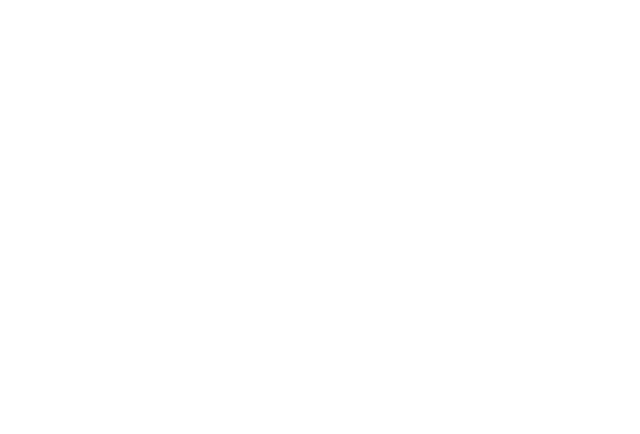
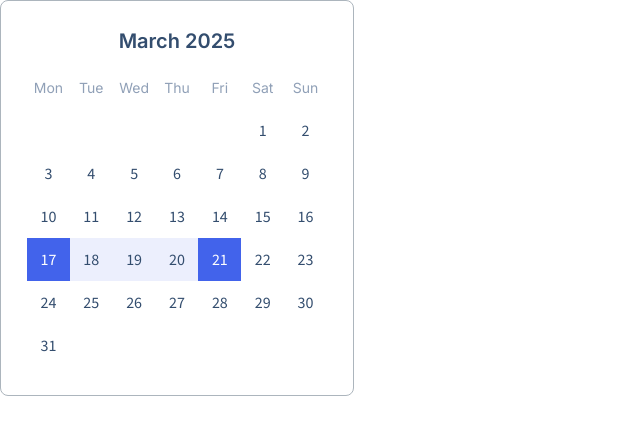
Before and after one commit to js-tasks-ru/htmlcss-20250313_v-junolainen, a website: page 05-lection3/03-calendar/index.html in a window 1280 px wide. Shown: the whole page, without its empty margins (0-640 px from the left). Drawn offline with nearby package versions, Linux system fonts and the light colour scheme.

Commit message:
dz5 lecture3 03 calendar

```diff
--- a/05-lection3/02-modal/modal.css
+++ b/05-lection3/02-modal/modal.css
@@ -40,7 +40,7 @@
     font-weight: 600;
     font-size: 20px;
     line-height: 24px;
-    color: #334d6e;
+    color: var(--widget-text);
 }
 
 .modal__text {
--- a/05-lection3/03-calendar/calendar.css
+++ b/05-lection3/03-calendar/calendar.css
@@ -0,0 +1,64 @@
+.calendar {
+    background: var(--white);
+    border: 1px solid var(--grey-3);
+    border-radius: 8px;
+    padding: 28px 26px;
+    width: 100%;
+    max-width: 300px;
+    font-family: 'Inter';
+    font-style: normal;
+}
+
+.calendar__title {
+    font-weight: 600;
+    font-size: 20px;
+    line-height: 24px;
+    color: var(--widget-text);
+    text-align: center;
+}
+
+.calendar__wrapper {
+    padding-bottom: 100%;
+    margin-top: 14px;
+    position: relative;
+}
+
+.calendar__inner {
+    position: absolute;
+    top: 0;
+    left: 0;
+    bottom: 0;
+    right: 0;
+    display: grid;
+    grid-template-columns: repeat(7, 1fr);
+    grid-template-rows: repeat(7, 1fr);
+}
+
+.calendar__item {
+    display: flex;
+    align-items: center;
+    justify-content: center;
+    font-weight: 400;
+    line-height: 20px;
+}
+
+.calendar__item_day {
+    font-size: 14px;
+    color: #90a0b7;
+}
+
+.calendar__item_date {
+    font-family: 'Source Sans 3';
+    font-style: normal;
+    font-size: 16px;
+    color: var(--widget-text);
+}
+
+.calendar__item_selection-edge {
+    background-color: var(--blue);
+    color: var(--white);
+}
+
+.calendar__item_selection-inside {
+    background-color: rgba(160, 177, 245, 0.2);
+}
--- a/05-lection3/03-calendar/index.html
+++ b/05-lection3/03-calendar/index.html
@@ -2,11 +2,60 @@
 <!-- Страница с календарем -->
 <html lang="ru">
     <head>
-        <link rel="stylesheet" href="../../assets/css/main.css">
-        <link rel="stylesheet" href="./calendar.css">
+        <link rel="stylesheet" href="../../assets/css/main.css" />
+        <link rel="stylesheet" href="./calendar.css" />
         <title>Calendar</title>
     </head>
     <body>
-
+        <div class="calendar">
+            <p class="calendar__title">March 2025</p>
+            <div class="calendar__wrapper">
+                <div class="calendar__inner">
+                    <span class="calendar__item calendar__item_day">Mon</span>
+                    <span class="calendar__item calendar__item_day">Tue</span>
+                    <span class="calendar__item calendar__item_day">Wed</span>
+                    <span class="calendar__item calendar__item_day">Thu</span>
+                    <span class="calendar__item calendar__item_day">Fri</span>
+                    <span class="calendar__item calendar__item_day">Sat</span>
+                    <span class="calendar__item calendar__item_day">Sun</span>
+                    <span class="calendar__item"></span>
+                    <span class="calendar__item"></span>
+                    <span class="calendar__item"></span>
+                    <span class="calendar__item"></span>
+                    <span class="calendar__item"></span>
+                    <span class="calendar__item calendar__item_date">1</span>
+                    <span class="calendar__item calendar__item_date">2</span>
+                    <span class="calendar__item calendar__item_date">3</span>
+                    <span class="calendar__item calendar__item_date">4</span>
+                    <span class="calendar__item calendar__item_date">5</span>
+                    <span class="calendar__item calendar__item_date">6</span>
+                    <span class="calendar__item calendar__item_date">7</span>
+                    <span class="calendar__item calendar__item_date">8</span>
+                    <span class="calendar__item calendar__item_date">9</span>
+                    <span class="calendar__item calendar__item_date">10</span>
+                    <span class="calendar__item calendar__item_date">11</span>
+                    <span class="calendar__item calendar__item_date">12</span>
+                    <span class="calendar__item calendar__item_date">13</span>
+                    <span class="calendar__item calendar__item_date">14</span>
+                    <span class="calendar__item calendar__item_date">15</span>
+                    <span class="calendar__item calendar__item_date ">16</span>
+                    <span class="calendar__item calendar__item_date calendar__item_selection-edge">17</span>
+                    <span class="calendar__item calendar__item_date calendar__item_selection-inside">18</span>
+                    <span class="calendar__item calendar__item_date calendar__item_selection-inside">19</span>
+                    <span class="calendar__item calendar__item_date calendar__item_selection-inside">20</span>
+                    <span class="calendar__item calendar__item_date calendar__item_selection-edge">21</span>
+                    <span class="calendar__item calendar__item_date">22</span>
+                    <span class="calendar__item calendar__item_date">23</span>
+                    <span class="calendar__item calendar__item_date">24</span>
+                    <span class="calendar__item calendar__item_date">25</span>
+                    <span class="calendar__item calendar__item_date">26</span>
+                    <span class="calendar__item calendar__item_date">27</span>
+                    <span class="calendar__item calendar__item_date">28</span>
+                    <span class="calendar__item calendar__item_date">29</span>
+                    <span class="calendar__item calendar__item_date">30</span>
+                    <span class="calendar__item calendar__item_date">31</span>
+                </div>
+            </div>
+        </div>
     </body>
 </html>
--- a/assets/css/main.css
+++ b/assets/css/main.css
@@ -24,6 +24,8 @@
 
     --primary: var(--blue);
     --secondary: var(--purple);
+
+    --widget-text: #334d6e;
 }
 
 body {
--- a/assets/fonts/fonts.css
+++ b/assets/fonts/fonts.css
@@ -1,2 +1,3 @@
 @import url('https://fonts.googleapis.com/css2?family=Roboto:ital,wght@0,100;0,300;0,400;0,500;0,700;0,900;1,100;1,300;1,400;1,500;1,700;1,900&display=swap');
 @import url('https://fonts.googleapis.com/css2?family=Inter:ital,opsz,wght@0,14..32,100..900;1,14..32,100..900&display=swap');
+@import url('https://fonts.googleapis.com/css2?family=Source+Sans+3:ital,wght@0,200..900;1,200..900&display=swap');
```
